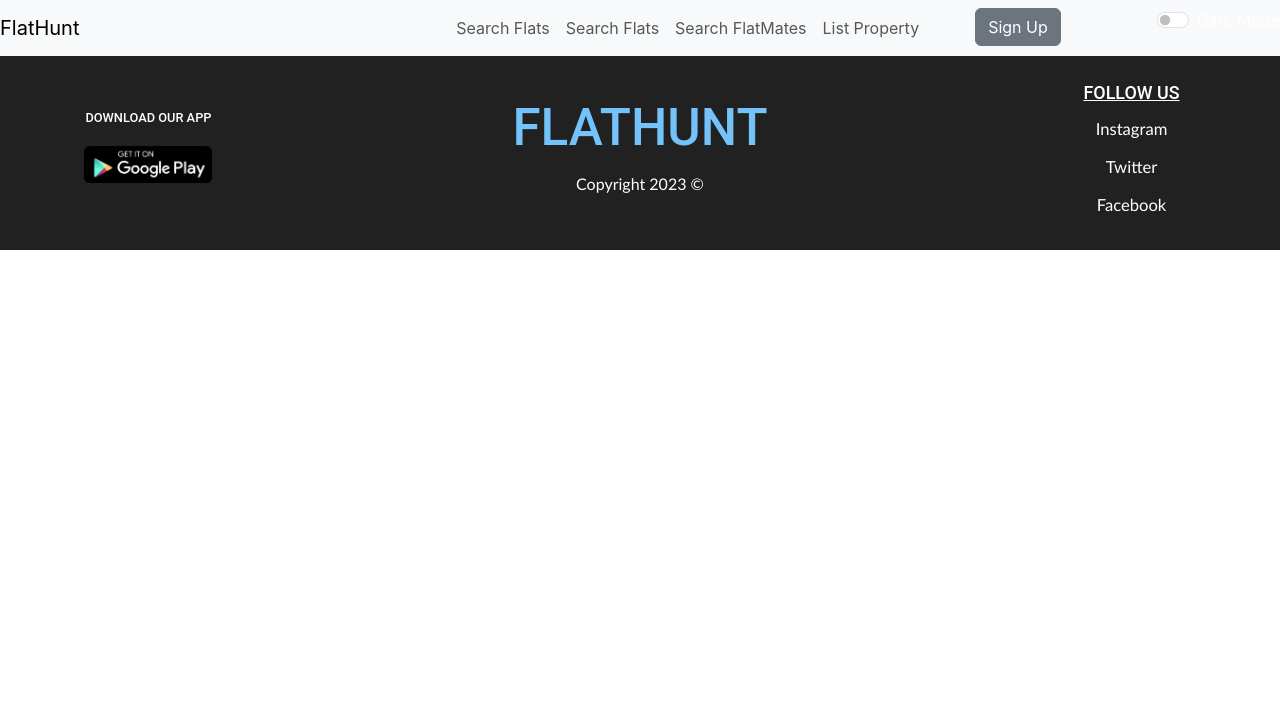
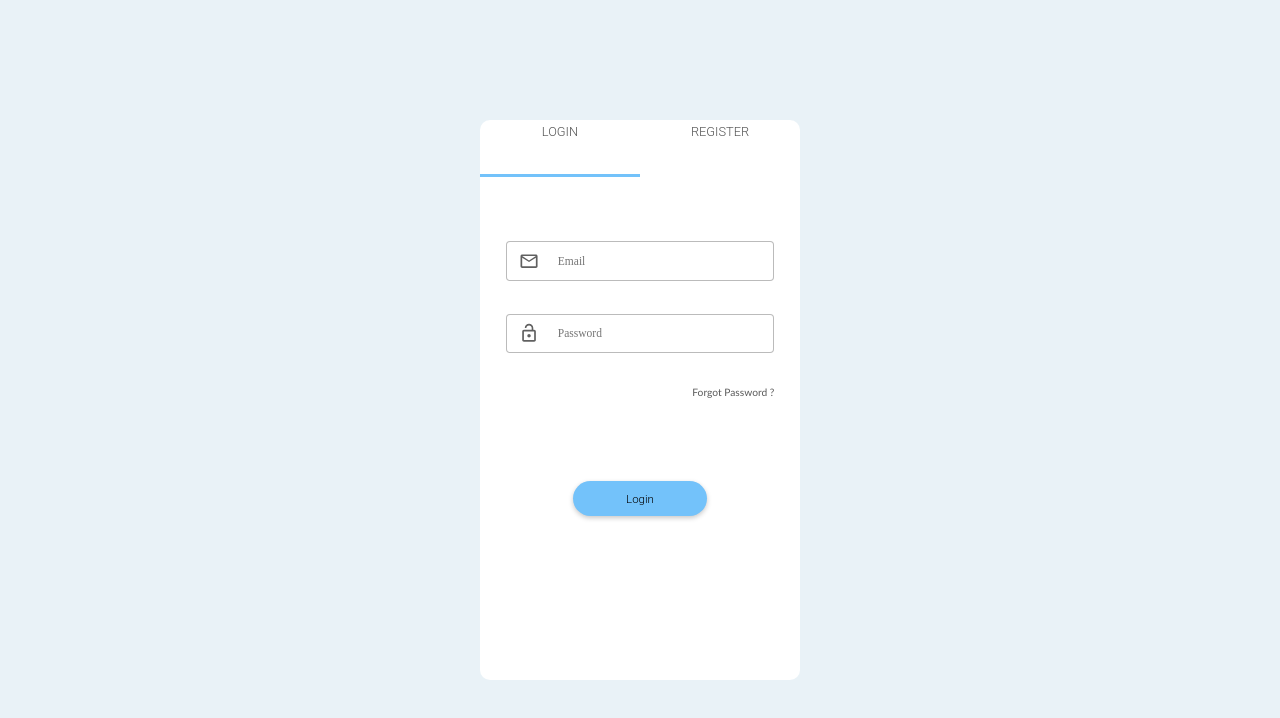
Before and after one commit to Abhranil1033/HD_Project2, a React (Create React App) app in the folder frontend/: page /login in a window 1280 px wide. Shown: the top 718 px of the page. Built offline with nearby package versions, Linux system fonts and the light colour scheme.

Commit message:
Fixed home page and completed Login Page

```diff
--- a/frontend/package.json
+++ b/frontend/package.json
@@ -3,6 +3,10 @@
   "version": "0.1.0",
   "private": true,
   "dependencies": {
+    "@emotion/react": "^11.11.1",
+    "@emotion/styled": "^11.11.0",
+    "@mui/icons-material": "^5.11.16",
+    "@mui/material": "^5.13.6",
     "@testing-library/jest-dom": "^5.16.5",
     "@testing-library/react": "^13.4.0",
     "@testing-library/user-event": "^13.5.0",
@@ -11,7 +15,7 @@
     "react-router-dom": "^6.13.0",
     "react-scripts": "5.0.1",
     "web-vitals": "^2.1.4"
-    },
+  },
   "scripts": {
     "start": "react-scripts start",
     "build": "react-scripts build",
--- a/frontend/src/App.js
+++ b/frontend/src/App.js
@@ -5,6 +5,7 @@ import Home from "./components/Home/Home.js";
 import Footer from "./components/layout/Footer/Footer.js"
 import FlatHome from "./components/Home/FlatHome.js";
 import FlatmateHome from "./components/Home/FlatmateHome.js";
+import LoginSignUp from "./components/User/LoginSignUp.js"
 
 
 
@@ -16,6 +17,8 @@ function App() {
         <Route path="/" element={<Home/>}></Route>
         <Route path="/flats" element={<FlatHome />}></Route>
         <Route path="/flatmates" element={<FlatmateHome />}></Route>
+        <Route path="/login" element={<LoginSignUp />}></Route>
+
       </Routes>
       <Footer />
     </Router>
--- a/frontend/src/components/Home/Home.js
+++ b/frontend/src/components/Home/Home.js
@@ -4,17 +4,11 @@ import { Link } from "react-router-dom";
 
 const Home = () => {
     return (
-        <div className='home-container'>
-            <div className='home-top-half my-5'>
-                <h1 className='home-top'>Searching for ?</h1>
-            </div>
-            <div className='home-bottom-half'>
-                <div className='home-flats'>
-                    <Link className='home-flatsbutton'to="/flats">FLATS</Link>
-                </div>
-                <div className='home-flatmates'>
-                    <Link className='home-flatmatesbutton'to="/flatmates">FLATMATES</Link>
-                </div>
+        <div className="home-container">
+            <h1 className="home-title">Searching for ?</h1>
+            <div className="home-button-container">
+                <Link to="/flats" className="home-button">FLATS</Link>
+                <Link to="/flatmates" className="home-button">FLATMATES</Link>
             </div>
         </div>
     )
--- /dev/null
+++ b/frontend/src/components/User/LoginSignUp.css
@@ -0,0 +1,216 @@
+.LoginSignUpContainer {
+    width: 100vw;
+    height: 100vh;
+    max-width: 100%;
+    display: flex;
+    justify-content: center;
+    align-items: center;
+    background-color: rgb(233, 242, 247);
+    position: fixed;
+    top: 0%;
+    left: 0;
+  }
+
+  .LoginSignUpBox {
+    background-color: white;
+    width: 25vw;
+    height: 70vh;
+    box-sizing: border-box;
+    overflow: hidden;
+    border-radius: 10px;
+  }
+  .login_signUp_toggle {
+    display: flex;
+    height: 3vmax;
+  }
+  .login_signUp_toggle > p {
+    color: rgba(0, 0, 0, 0.678);
+    font: 300 1vmax "Roboto";
+    transition: all 0.5s;
+    cursor: pointer;
+    display: grid;
+    place-items: center;
+    width: 100%;
+  }
+  .login_signUp_toggle > p:hover {
+    color: #73c2fa;
+  }
+
+  .LoginSignUpBox > div > button {
+    background-color: #73c2fa;
+    height: 3px;
+    width: 50%;
+    border: none;
+    transition: all 0.5s;
+  }
+
+  .loginForm,
+  .signUpForm {
+    display: flex;
+    flex-direction: column;
+    align-items: center;
+    margin: auto;
+    padding: 2vmax;
+    justify-content: space-evenly;
+    height: 70%;
+    transition: all 0.5s;
+  }
+
+  .signUpForm {
+    transform: translateY(-100%) translateX(-100vmax);
+  }
+
+  .loginForm > div,
+  .signUpForm > div {
+    display: flex;
+    width: 100%;
+    align-items: center;
+  }
+  .loginForm > div > input,
+  .signUpForm > div > input {
+    padding: 1vmax 4vmax;
+    padding-right: 1vmax;
+    width: 100%;
+    box-sizing: border-box;
+    border: 1px solid rgba(0, 0, 0, 0.267);
+    border-radius: 4px;
+    font: 300 0.9vmax cursive;
+    outline: none;
+  }
+
+  .loginForm > div > svg,
+  .signUpForm > div > svg {
+    position: absolute;
+    transform: translateX(1vmax);
+    font-size: 1.6vmax;
+    color: rgba(0, 0, 0, 0.623);
+  }
+
+  .loginForm > a {
+    color: rgba(0, 0, 0, 0.651);
+    text-decoration: none;
+    align-self: flex-end;
+    transition: all 0.5s;
+    font: 500 0.8vmax "Gill Sans";
+  }
+
+  .loginForm > a:hover {
+    color: black;
+    transform: scale(1.09);
+  }
+
+
+  #registerImage > img {
+    width: 3vmax;
+    border-radius: 100%;
+  }
+  #registerImage > input {
+    display: flex;
+    padding: 0%;
+  }
+
+  #registerImage > input::file-selector-button {
+    cursor: pointer;
+    width: 100%;
+    z-index: 2;
+    height: 5vh;
+    border: none;
+    margin: 0%;
+    font: 400 0.8vmax cursive;
+    transition: all 0.5s;
+    padding: 0 1vmax;
+    color: rgba(0, 0, 0, 0.623);
+    background-color: rgb(255, 255, 255);
+  }
+
+  #registerImage > input::file-selector-button:hover {
+    background-color: rgb(235, 235, 235);
+  }
+
+  .loginBtn,
+  .signUpBtn {
+    border: none;
+    background-color: #73c2fa;
+    color: black;
+    font: 300 0.9vmax "Roboto";
+    width: 50%;
+    padding: 0.8vmax;
+    margin-top: 50px;
+    cursor: pointer;
+    transition: all 0.5s;
+    border-radius: 20px;
+    outline: none;
+    box-shadow: 0 2px 5px rgba(0, 0, 0, 0.219);
+  }
+
+  .loginBtn:hover,
+  .signUpBtn:hover {
+    background-color: #568bb0;
+  }
+
+  .shiftToLeft {
+    transform: translateX(-100%);
+  }
+  .shiftToNeutral {
+    transform: translateX(0%);
+  }
+
+  .shiftToNeutralForm {
+    transform: translateX(0%) translateY(-100%);
+  }
+
+  .shiftToRight {
+    transform: translateX(100%);
+  }
+
+  @media screen and (max-width: 600px) {
+    .LoginSignUpContainer {
+      background-color: rgb(233, 242, 247);
+    }
+    .LoginSignUpBox {
+      width: 100vw;
+      height: 95vh;
+    }
+    .login_signUp_toggle {
+      height: 5vmax;
+    }
+    .login_signUp_toggle > p {
+      font: 300 1.5vmax "Roboto";
+    }
+
+    .loginForm,
+    .signUpForm {
+      padding: 5vmax;
+    }
+
+    .loginForm > div > input,
+    .signUpForm > div > input {
+      padding: 2.5vmax 5vmax;
+      font: 300 1.7vmax cursive;
+    }
+
+    .loginForm > div > svg,
+    .signUpForm > div > svg {
+      font-size: 2.8vmax;
+    }
+
+    .loginForm > a {
+      font: 500 1.8vmax "Gill Sans";
+    }
+
+    #registerImage > img {
+      width: 8vmax;
+      border-radius: 100%;
+    }
+
+    #registerImage > input::file-selector-button {
+      height: 7vh;
+      font: 400 1.8vmax cursive;
+    }
+
+    .loginBtn,
+    .signUpBtn {
+      font: 300 1.9vmax "Roboto";
+      padding: 1.8vmax;
+    }
+  }
--- /dev/null
+++ b/frontend/src/components/User/LoginSignUp.js
@@ -0,0 +1,122 @@
+import React, { Fragment, useRef, useState } from "react";
+import "./LoginSignUp.css";
+import { Link } from "react-router-dom";
+import MailOutlineIcon from '@mui/icons-material/MailOutline';
+import LockOpenIcon from '@mui/icons-material/LockOpen';
+import FaceIcon from '@mui/icons-material/Face';
+import profileIcon from "../../images/Profile.png"
+
+const LoginSignUp = () => {
+
+    const loginTab = useRef(null);
+    const registerTab = useRef(null);
+    const switcherTab = useRef(null);
+
+    const [loginEmail, setLoginEmail] = useState("");
+    const [loginPassword, setLoginPassword] = useState("");
+
+
+    const switchTabs = (e, tab) => {
+      if (tab === "login") {
+        switcherTab.current.classList.add("shiftToNeutral");
+        switcherTab.current.classList.remove("shiftToRight");
+
+        registerTab.current.classList.remove("shiftToNeutralForm");
+        loginTab.current.classList.remove("shiftToLeft");
+      }
+      if (tab === "register") {
+        switcherTab.current.classList.add("shiftToRight");
+        switcherTab.current.classList.remove("shiftToNeutral");
+
+        registerTab.current.classList.add("shiftToNeutralForm");
+        loginTab.current.classList.add("shiftToLeft");
+      }
+    };
+
+    return (
+          <Fragment>
+            <div className="LoginSignUpContainer">
+              <div className="LoginSignUpBox">
+                <div>
+                  <div className="login_signUp_toggle">
+                    <p onClick={(e) => switchTabs(e, "login")}>LOGIN</p>
+                    <p onClick={(e) => switchTabs(e, "register")}>REGISTER</p>
+                  </div>
+                  <button ref={switcherTab}></button>
+                </div>
+                <form className="loginForm" ref={loginTab}>
+                  <div className="loginEmail">
+                    <MailOutlineIcon />
+                    <input
+                      type="email"
+                      placeholder="Email"
+                      required
+                      value={loginEmail}
+                      onChange={(e) => setLoginEmail(e.target.value)}
+                    />
+                  </div>
+                  <div className="loginPassword">
+                    <LockOpenIcon />
+                    <input
+                      type="password"
+                      placeholder="Password"
+                      required
+                      value={loginPassword}
+                      onChange={(e) => setLoginPassword(e.target.value)}
+                    />
+                  </div>
+                  <Link to="/password/forgot">Forgot Password ?</Link>
+                  <input type="submit" value="Login" className="loginBtn" />
+                </form>
+                <form
+                  className="signUpForm"
+                  ref={registerTab}
+                  encType="multipart/form-data"
+
+                >
+                  <div className="signUpName">
+                    <FaceIcon />
+                    <input
+                      type="text"
+                      placeholder="Name"
+                      required
+                      name="name"
+
+                    />
+                  </div>
+                  <div className="signUpEmail">
+                    <MailOutlineIcon />
+                    <input
+                      type="email"
+                      placeholder="Email"
+                      required
+                      name="email"
+                    />
+                  </div>
+                  <div className="signUpPassword">
+                    <LockOpenIcon />
+                    <input
+                      type="password"
+                      placeholder="Password"
+                      required
+                      name="password"
+                    />
+                  </div>
+
+                  <div id="registerImage">
+                    <img src={profileIcon}></img>
+                    <input
+                      type="file"
+                      name="avatar"
+                      accept="image/*"
+                    />
+                  </div>
+                  <input type="submit" value="Register" className="signUpBtn" />
+                </form>
+              </div>
+            </div>
+          </Fragment>
+    )
+  };
+
+  export default LoginSignUp;
--- a/frontend/src/components/layout/Navbar/Navbar.js
+++ b/frontend/src/components/layout/Navbar/Navbar.js
@@ -27,7 +27,7 @@ const Navbar = () => {
                             <Link className="nav-link" to="#">List Property</Link>
                         </li>
                         <div>
-                            <button type="button" className="btn btn-secondary mx-5">Sign Up</button>
+                            <Link to="/login" className="btn btn-secondary mx-5">Sign Up</Link>
                         </div>
                         <div className="form-check form-switch ms-5">
                             <input className="form-check-input" type="checkbox" id="flexSwitchCheckDefault"/>
```
Also changed, not shown: frontend/src/components/Home/Home.css (+45 -47 lines), frontend/src/images/Profile.png (added), 1 other file (tests, documents, lock files or other folders).
